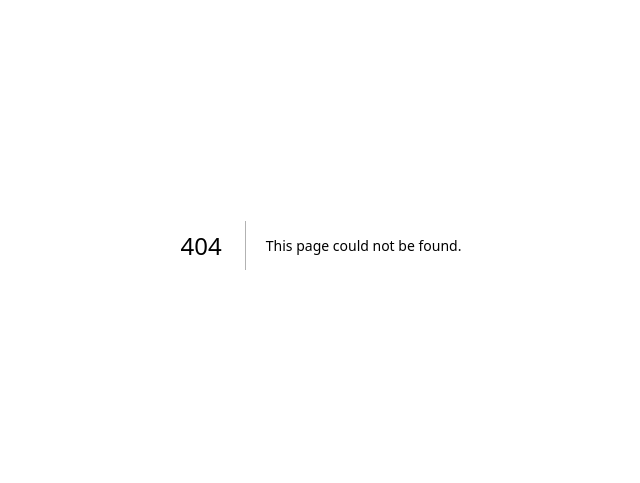
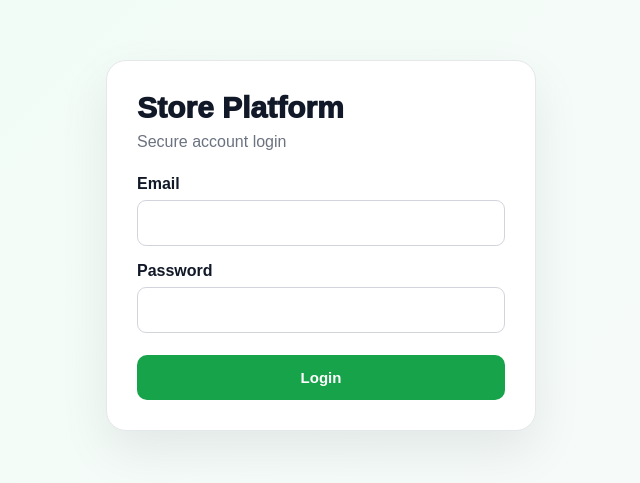
Before and after one commit to iftikharahmed037092-ship-it/storegen-final, a Next.js app: page /login in a window 1280 px wide. Before the commit this address had no page. Shown: the part 155-638 px from the top of the page, without its empty margins (319-959 px from the left). Built offline with nearby package versions, Linux system fonts and the light colour scheme.

Commit message:
Add login page with authentication logic

```diff
--- /dev/null
+++ b/app/login/page.tsx
@@ -0,0 +1,225 @@
+"use client";
+
+import { FormEvent, useState } from "react";
+import { useRouter } from "next/navigation";
+import { supabaseBrowser } from "@/lib/supabase-browser";
+
+export default function LoginPage() {
+  const router = useRouter();
+
+  const [email, setEmail] =
+    useState("");
+
+  const [password, setPassword] =
+    useState("");
+
+  const [loading, setLoading] =
+    useState(false);
+
+  const [error, setError] =
+    useState("");
+
+  async function handleLogin(
+    event: FormEvent
+  ) {
+    event.preventDefault();
+
+    if (loading) return;
+
+    setLoading(true);
+    setError("");
+
+    const {
+      error: loginError
+    } =
+      await supabaseBrowser.auth.signInWithPassword(
+        {
+          email: email.trim(),
+          password
+        }
+      );
+
+    if (loginError) {
+      setError(
+        loginError.message
+      );
+      setLoading(false);
+      return;
+    }
+
+    const response =
+      await fetch(
+        "/api/auth/role",
+        {
+          cache: "no-store"
+        }
+      );
+
+    const result =
+      await response.json();
+
+    if (result.role === "master_admin") {
+      router.replace("/admin");
+      router.refresh();
+      return;
+    }
+
+    if (result.role === "creator") {
+      router.replace("/creator");
+      router.refresh();
+      return;
+    }
+
+    await supabaseBrowser.auth.signOut();
+
+    setError(
+      "This account does not have access to this platform."
+    );
+
+    setLoading(false);
+  }
+
+  return (
+    <main
+      style={{
+        minHeight: "100vh",
+        display: "flex",
+        alignItems: "center",
+        justifyContent: "center",
+        background:
+          "linear-gradient(135deg,#f0fdf4,#f8fafc)",
+        padding: 20
+      }}
+    >
+      <form
+        onSubmit={handleLogin}
+        style={{
+          width: "100%",
+          maxWidth: 430,
+          background: "#fff",
+          padding: 30,
+          borderRadius: 20,
+          border:
+            "1px solid #e5e7eb",
+          boxShadow:
+            "0 20px 50px rgba(0,0,0,.08)"
+        }}
+      >
+        <div
+          style={{
+            fontSize: 30,
+            fontWeight: 950,
+            color: "#111827"
+          }}
+        >
+          Store Platform
+        </div>
+
+        <p
+          style={{
+            color: "#6b7280",
+            marginTop: 8
+          }}
+        >
+          Secure account login
+        </p>
+
+        <label
+          style={{
+            display: "block",
+            marginTop: 24,
+            fontWeight: 800
+          }}
+        >
+          Email
+
+          <input
+            type="email"
+            value={email}
+            onChange={(e) =>
+              setEmail(e.target.value)
+            }
+            required
+            style={inputStyle}
+          />
+        </label>
+
+        <label
+          style={{
+            display: "block",
+            marginTop: 16,
+            fontWeight: 800
+          }}
+        >
+          Password
+
+          <input
+            type="password"
+            value={password}
+            onChange={(e) =>
+              setPassword(
+                e.target.value
+              )
+            }
+            required
+            style={inputStyle}
+          />
+        </label>
+
+        {error && (
+          <div
+            style={{
+              marginTop: 16,
+              padding: 12,
+              borderRadius: 10,
+              background: "#fef2f2",
+              color: "#b91c1c",
+              fontSize: 14,
+              fontWeight: 700
+            }}
+          >
+            {error}
+          </div>
+        )}
+
+        <button
+          type="submit"
+          disabled={loading}
+          style={{
+            width: "100%",
+            marginTop: 22,
+            padding: 14,
+            border: 0,
+            borderRadius: 10,
+            background:
+              loading
+                ? "#9ca3af"
+                : "#16a34a",
+            color: "#fff",
+            fontWeight: 900,
+            fontSize: 15,
+            cursor:
+              loading
+                ? "not-allowed"
+                : "pointer"
+          }}
+        >
+          {loading
+            ? "Signing in..."
+            : "Login"}
+        </button>
+      </form>
+    </main>
+  );
+}
+
+const inputStyle: React.CSSProperties = {
+  width: "100%",
+  height: 46,
+  marginTop: 7,
+  padding: "0 12px",
+  border:
+    "1px solid #d1d5db",
+  borderRadius: 9,
+  outline: "none"
+};
```
